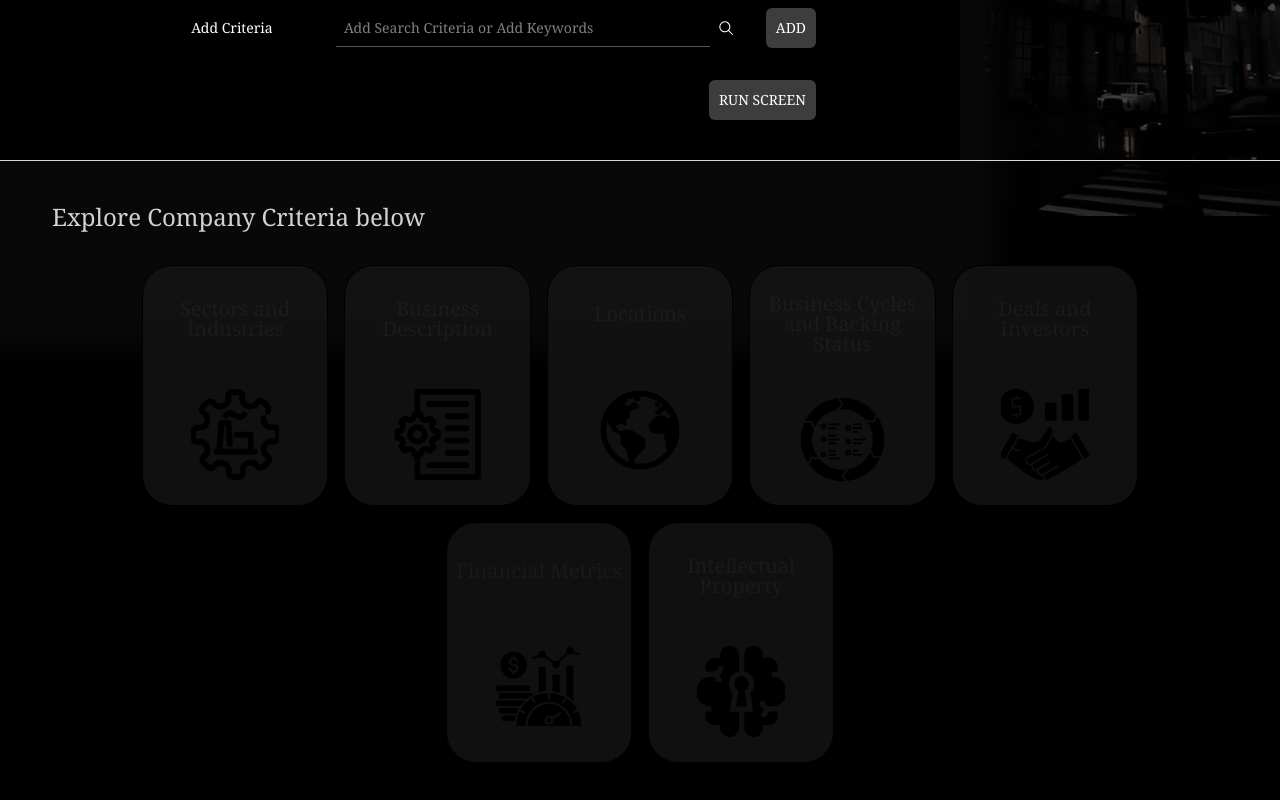
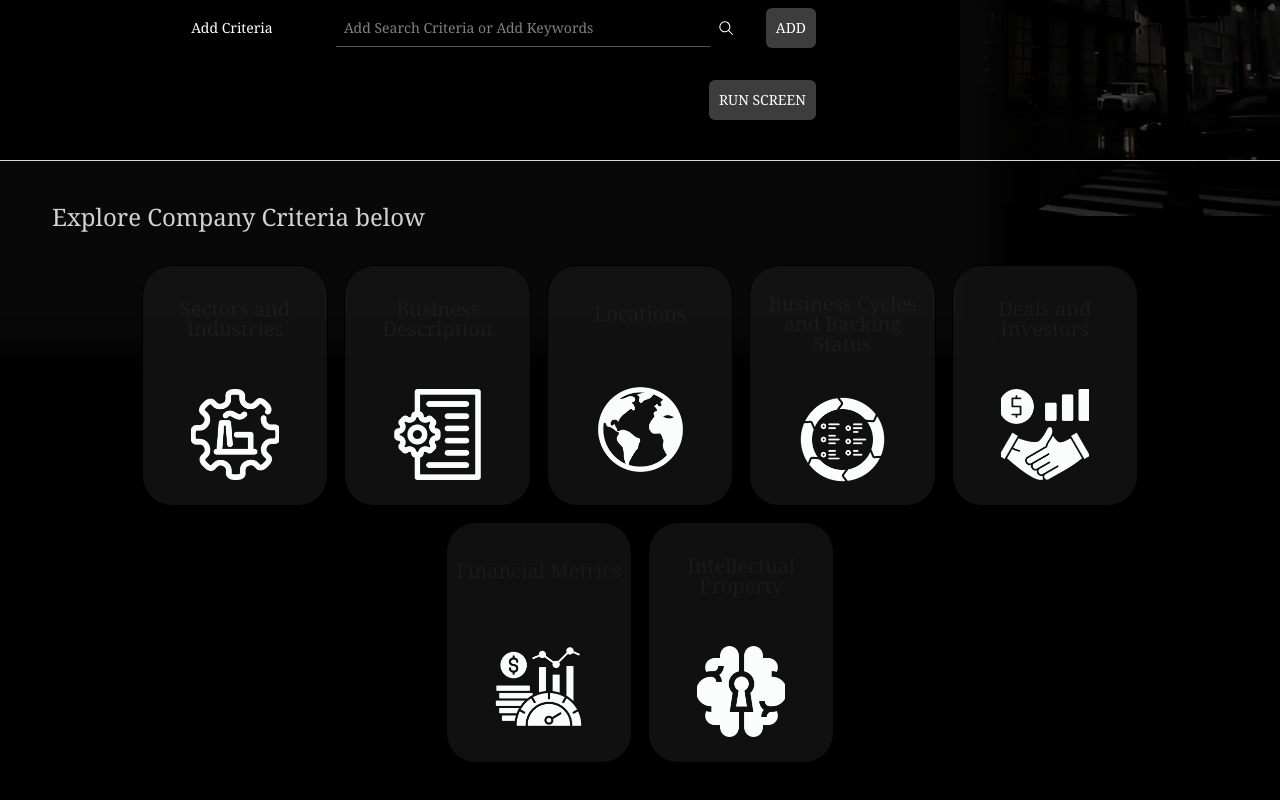
Before and after one commit to hamadhussain/NextJs-UI, a Next.js app: page / in a window 1280 px wide. Shown: the part 448-1248 px from the top of the page. Built offline with nearby package versions, Linux system fonts and the light colour scheme.

Commit message:
Update page.jsx

```diff
--- a/src/app/Boxes/page.jsx
+++ b/src/app/Boxes/page.jsx
@@ -5,13 +5,13 @@ import Image from "next/image";
 
 const BoxGrid = () => {
   const boxes = [
-    { img: "/Boxes/logo1.png", text: "Sectors and Industries" },
-    { img: "/Boxes/logo2.png", text: "Business Description" },
-    { img: "/Boxes/logo3.png", text: "Locations" },
-    { img: "/Boxes/logo4.png", text: "Business Cycles and Backing Status" },
-    { img: "/Boxes/logo5.png", text: "Deals and Investors" },
-    { img: "/Boxes/logo6.png", text: "Financial Metrics" },
-    { img: "/Boxes/logo7.png", text: "Intellectual Property" },
+    { img: "/Boxes/LOGO1.png", text: "Sectors and Industries" },
+    { img: "/Boxes/LOGO2.png", text: "Business Description" },
+    { img: "/Boxes/LOGO3.png", text: "Locations" },
+    { img: "/Boxes/LOGO4.png", text: "Business Cycles and Backing Status" },
+    { img: "/Boxes/LOGO5.png", text: "Deals and Investors" },
+    { img: "/Boxes/LOGO6.png", text: "Financial Metrics" },
+    { img: "/Boxes/LOGO7.png", text: "Intellectual Property" },
   ];
 
   return (
@@ -22,9 +22,9 @@ const BoxGrid = () => {
         {boxes.map((box, index) => (
           <div key={index} className="box-grid-box">
             <p className="box-grid-text text-center px-2">{box.text}</p>
-            {index === 2 ? (
+{/*             {index === 2 ? (
               <IoEarth size={90} color="rgba(0, 0, 0, 1)" />
-            ) : (
+            ) : ( */}
               <Image
                 src={box.img}
                 alt={`Box ${index + 1}`}
@@ -32,7 +32,7 @@ const BoxGrid = () => {
                 width={100}
                 height={100}
               />
-            )}
+{/*             // )} */}
           </div>
         ))}
       </div>
```
